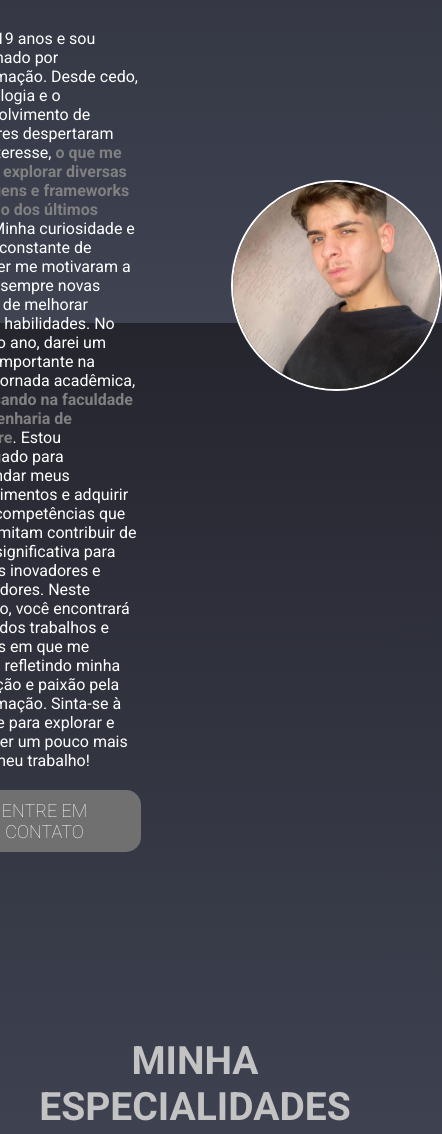
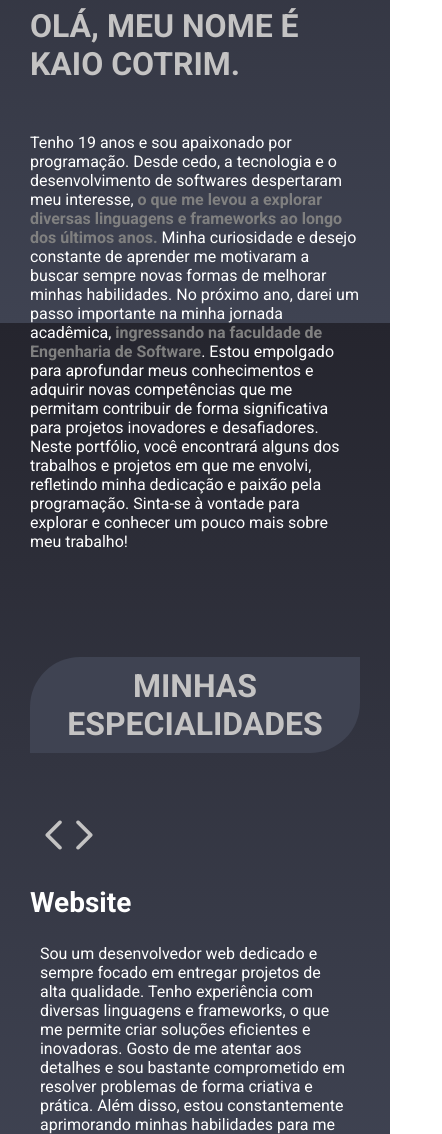
Before and after one commit to kaiocotrim/BETA---Portifolio, a plain HTML site: page inicio/index.html in a window 390 px wide. Shown: the part 521-1655 px from the top of the page, 442 px wide, since content can reach past the window. Drawn offline with nearby package versions, Linux system fonts and the light colour scheme.

Commit message:
fazendo a resposividade do meu site

```diff
--- a/inicio/estilos/style.css
+++ b/inicio/estilos/style.css
@@ -183,3 +183,71 @@ section.especialidades .id{
 .especialidades-box p {
     margin-bottom: 25px;
 }
+
+@media screen and (max-width: 990px){
+
+    /* ESTILOS ESPECIAIS */
+
+    section.especialidades{
+        padding: 40px 4%;
+    }
+
+    .especialidades .especialidades-box{
+        padding: 0px;
+        margin-top: -100px;
+
+    }
+
+
+    /* TOPO DO SITE */
+
+    .topo-do-site p {
+        margin: 50px 0;
+    }
+
+    .topo-do-site h1{
+        font-size: 2em;
+    }
+
+    section.topo-do-site {
+        padding: 20px 4%;
+    }
+
+    h2.titulo{
+        margin-top: -50px;
+        font-size: 2em;
+        text-align: center;
+        margin-bottom: 50px;
+        background-color: #3f4352;
+        border-radius: 50px 0px;
+        padding: 10px;
+    }
+
+    /* CLASSE GERAL */
+
+    .flex{
+        flex-direction: column-reverse;
+    }
+
+    .img-topo{
+        padding: 50px;
+    }
+
+    .especialidades-box p{
+        padding: 10px;
+    }
+
+
+
+    /* CABECALHO */
+    .menu-desktop{
+        display: none;
+    }
+
+    .btn-contato{
+        display: none;
+    }
+
+
+
+}
--- a/inicio/index.html
+++ b/inicio/index.html
@@ -16,7 +16,7 @@
 
         <div class="interface">
             <div class="logo">
-                <a href="#">KAIO COTRIM</a>
+                <a href="#"><p>KAIO COTRIM</p></a>
             </div>
             <nav class="menu-desktop">
                 <ul>
@@ -64,7 +64,7 @@
             <section class="especialidades">
                 <div class="interface">
                     <div class="id">
-                        <h2 class="titulo">MINHA ESPECIALIDADES</h2>
+                        <h2 class="titulo">MINHAS ESPECIALIDADES</h2>
                         <div class="especialidades-box">
                             <i class="bi bi-code"></i>
                             <h3>Website</h3>
```
